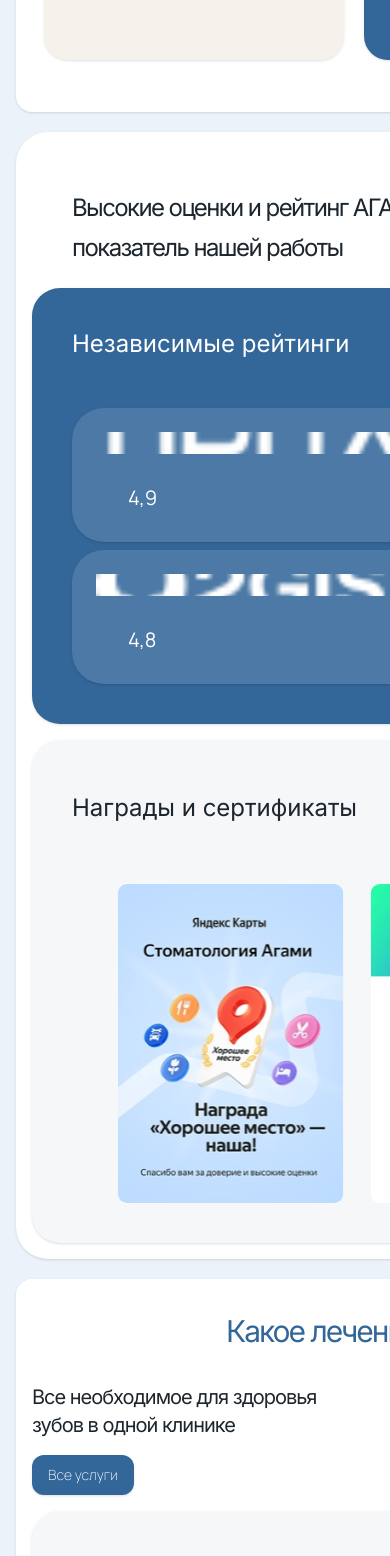
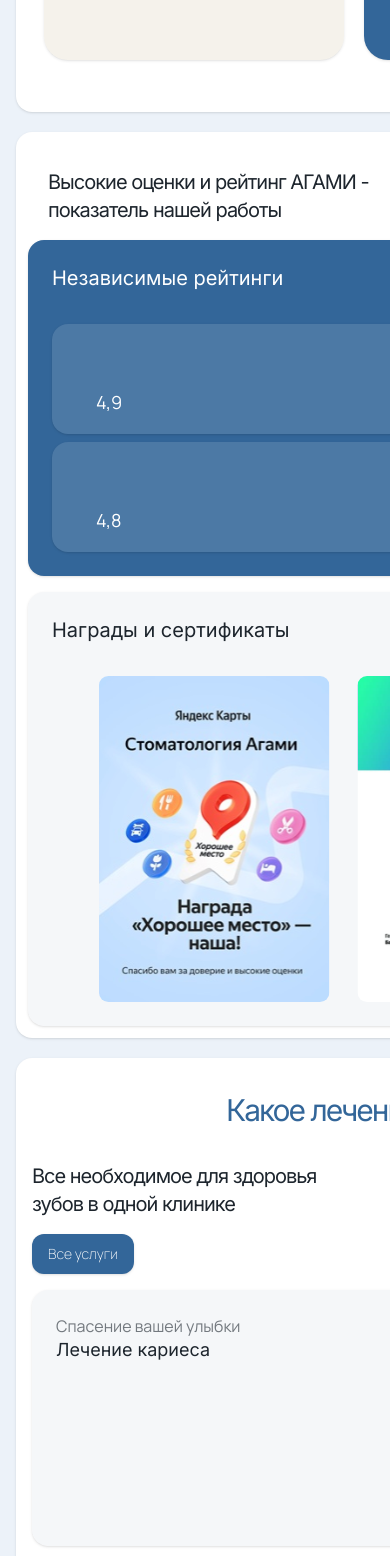
Before and after one commit to dorinpuscasu25/dental-landing-page, a React (Vite) app: page / in a window 390 px wide. Shown: the part 2240-3796 px from the top of the page. Built offline with nearby package versions, Linux system fonts and the light colour scheme.

Commit message:
Updated ContentMainSection.tsx

```diff
--- a/src/screens/ElementLight/sections/ContentMainSection/ContentMainSection.tsx
+++ b/src/screens/ElementLight/sections/ContentMainSection/ContentMainSection.tsx
@@ -447,40 +447,40 @@ export const ContentMainSection = ({
         </CardContent>
       </Card>
 
-      <Card className="w-full bg-white rounded-[32px] border-0">
-        <CardContent className="flex flex-col gap-4 p-4">
-          <div className="flex flex-col lg:flex-row gap-5">
-            <div className="flex-1 flex items-center pt-10 px-10">
-              <h2 className="[font-family:'Inter',Helvetica] font-normal text-[#1d252d] text-2xl md:text-[37.2px] tracking-[-1.60px] leading-10">
+      <Card className="w-full bg-white rounded-2xl md:rounded-[32px] border-0">
+        <CardContent className="flex flex-col gap-4 p-3 md:p-4">
+          <div className="flex flex-col lg:flex-row gap-4 md:gap-5">
+            <div className="flex-1 flex items-center pt-6 md:pt-10 px-5 md:px-10">
+              <h2 className="[font-family:'Inter',Helvetica] font-normal text-[#1d252d] text-xl md:text-2xl lg:text-[37.2px] tracking-[-1px] md:tracking-[-1.60px] leading-7 md:leading-10">
                 Высокие оценки и рейтинг АГАМИ -<br />
                 показатель нашей работы
               </h2>
             </div>
-            <Card className="flex-1 bg-[#336699] rounded-[28px] border-0">
-              <CardContent className="p-10">
-                <h3 className="[font-family:'Inter',Helvetica] font-normal text-white text-2xl md:text-[29.9px] leading-8 mb-12">
+            <Card className="flex-1 bg-[#336699] rounded-2xl md:rounded-[28px] border-0">
+              <CardContent className="p-6 md:p-10">
+                <h3 className="[font-family:'Inter',Helvetica] font-normal text-white text-xl md:text-2xl lg:text-[29.9px] leading-7 md:leading-8 mb-8 md:mb-12">
                   Независимые рейтинги
                 </h3>
                 <div className="grid grid-cols-2 gap-2">
                   {ratingPlatforms.map((platform, index) => (
                     <Card
                       key={index}
-                      className="bg-[#ffffff1f] rounded-[32px] border-0"
+                      className="bg-[#ffffff1f] rounded-2xl md:rounded-[32px] border-0"
                     >
-                      <CardContent className="flex flex-col justify-between p-6 min-h-[134px]">
+                      <CardContent className="flex flex-col justify-between p-4 md:p-6 min-h-[110px] md:min-h-[134px]">
                         <div
-                          className="h-[22px] bg-cover bg-center"
+                          className="h-[18px] md:h-[22px] bg-contain bg-no-repeat bg-center"
                           style={{ backgroundImage: `url(${platform.logo})` }}
                         />
                         <div className="flex items-center justify-between">
                           <div className="flex items-center gap-2">
-                            <div className="w-6 h-6" />
-                            <span className="[font-family:'Manrope',Helvetica] font-normal text-white text-xl">
+                            <div className="w-5 h-5 md:w-6 md:h-6" />
+                            <span className="[font-family:'Manrope',Helvetica] font-normal text-white text-lg md:text-xl">
                               {platform.rating}
                             </span>
                           </div>
-                          <div className="flex w-10 h-10 items-center justify-center bg-[#ffffff29] rounded-xl">
-                            <div className="w-8 h-8" />
+                          <div className="flex w-8 h-8 md:w-10 md:h-10 items-center justify-center bg-[#ffffff29] rounded-lg md:rounded-xl">
+                            <div className="w-6 h-6 md:w-8 md:h-8" />
                           </div>
                         </div>
                       </CardContent>
@@ -491,25 +491,25 @@ export const ContentMainSection = ({
             </Card>
           </div>
 
-          <Card className="bg-[#0035690a] rounded-[28px] border-0">
-            <CardContent className="flex flex-col gap-12 p-10">
+          <Card className="bg-[#0035690a] rounded-2xl md:rounded-[28px] border-0">
+            <CardContent className="flex flex-col gap-8 md:gap-12 p-6 md:p-10">
               <div className="flex items-center justify-between">
-                <h3 className="[font-family:'Inter',Helvetica] font-normal text-[#1d252d] text-2xl md:text-[30.4px] leading-8">
+                <h3 className="[font-family:'Inter',Helvetica] font-normal text-[#1d252d] text-xl md:text-2xl lg:text-[30.4px] leading-7 md:leading-8">
                   Награды и сертификаты
                 </h3>
-                <div className="flex items-center gap-3">
+                <div className="hidden md:flex items-center gap-3">
                   <Button
                     variant="secondary"
                     size="icon"
-                    className="w-14 h-14 bg-[#1d252d1f] hover:bg-[#1d252d1f]/80 rounded-2xl"
+                    className="w-12 h-12 md:w-14 md:h-14 bg-[#1d252d1f] hover:bg-[#1d252d1f]/80 rounded-xl md:rounded-2xl"
                   >
-                    <div className="w-8 h-8 rotate-180" />
+                    <div className="w-6 h-6 md:w-8 md:h-8 rotate-180" />
                   </Button>
                   <Button
                     size="icon"
-                    className="w-14 h-14 bg-[#336699] hover:bg-[#336699]/90 rounded-2xl"
+                    className="w-12 h-12 md:w-14 md:h-14 bg-[#336699] hover:bg-[#336699]/90 rounded-xl md:rounded-2xl"
                   >
-                    <div className="w-8 h-8" />
+                    <div className="w-6 h-6 md:w-8 md:h-8" />
                   </Button>
                 </div>
               </div>
@@ -539,15 +539,15 @@ export const ContentMainSection = ({
                   </span>
                 </Button>
               </div>
-              <Card className="flex-1 bg-[#0035690a] rounded-[28px] overflow-hidden border-0 relative min-h-80">
-                <CardContent className="p-10 flex flex-col justify-between h-full">
-                  <p className="[font-family:'Manrope',Helvetica] font-normal text-[#1d252d99] text-lg">
+              <Card className="flex-1 bg-[#0035690a] rounded-2xl md:rounded-[28px] overflow-hidden border-0 relative min-h-64 md:min-h-80">
+                <CardContent className="p-6 md:p-10 flex flex-col justify-between h-full">
+                  <p className="[font-family:'Manrope',Helvetica] font-normal text-[#1d252d99] text-base md:text-lg">
                     {services[0].category}
                   </p>
-                  <h4 className="[font-family:'Inter',Helvetica] font-normal text-[#1d252d] text-xl md:text-[22.3px] leading-7">
+                  <h4 className="[font-family:'Inter',Helvetica] font-normal text-[#1d252d] text-lg md:text-xl lg:text-[22.3px] leading-6 md:leading-7">
                     {services[0].title}
                   </h4>
-                  <div className="absolute top-[calc(50%-105px)] right-0 w-[210px] h-[210px] bg-white rounded-[32px] overflow-hidden">
+                  <div className="absolute top-[calc(50%-80px)] md:top-[calc(50%-105px)] right-0 w-[160px] h-[160px] md:w-[210px] md:h-[210px] bg-white rounded-2xl md:rounded-[32px] overflow-hidden">
                     <div
                       className="w-full h-full bg-cover bg-center"
                       style={{ backgroundImage: `url(${services[0].image})` }}
@@ -581,50 +581,50 @@ export const ContentMainSection = ({
               ))}
             </div>
 
-            <div className="grid grid-cols-1 lg:grid-cols-2 gap-5">
-              <Card className="bg-[#ae955f1f] rounded-[28px] border-0">
-                <CardContent className="p-10 flex gap-5 min-h-[344px]">
+            <div className="grid grid-cols-1 lg:grid-cols-2 gap-4 md:gap-5">
+              <Card className="bg-[#ae955f1f] rounded-2xl md:rounded-[28px] border-0">
+                <CardContent className="p-6 md:p-10 flex gap-5 min-h-[280px] md:min-h-[344px]">
                   <div className="flex-1 flex flex-col justify-between">
-                    <h3 className="[font-family:'Inter',Helvetica] font-normal text-[#ae955f] text-2xl md:text-[30.1px] leading-8 mb-6">
+                    <h3 className="[font-family:'Inter',Helvetica] font-normal text-[#ae955f] text-xl md:text-2xl lg:text-[30.1px] leading-7 md:leading-8 mb-4 md:mb-6">
                       Прозрачное
                       <br />
                       ценообразование
                     </h3>
-                    <p className="[font-family:'Manrope',Helvetica] font-normal text-[#1d252d99] text-sm leading-5 mb-12">
+                    <p className="[font-family:'Manrope',Helvetica] font-normal text-[#1d252d99] text-xs md:text-sm leading-4 md:leading-5 mb-8 md:mb-12">
                       Наш подход к лечению пациента - формирование комплексного
                       плана при первом посещении клиники. Такой план лечения
                       включает все необходимые услуги, этапы и общую сумму. Мы
                       гарантируем, что стоимость останется итоговой. Никаких
                       скрытых расходов — только честное ценообразование.
                     </p>
-                    <Button className="h-12 gap-3 px-5 bg-[#ae955f2e] hover:bg-[#ae955f2e]/80 rounded-2xl w-fit">
-                      <span className="[font-family:'Manrope',Helvetica] font-extralight text-[#ae955f] text-base">
+                    <Button className="h-10 md:h-12 gap-2 md:gap-3 px-4 md:px-5 bg-[#ae955f2e] hover:bg-[#ae955f2e]/80 rounded-xl md:rounded-2xl w-fit">
+                      <span className="[font-family:'Manrope',Helvetica] font-extralight text-[#ae955f] text-sm md:text-base">
                         Цены
                       </span>
                     </Button>
                   </div>
                 </CardContent>
               </Card>
-              <Card className="bg-[#336699] rounded-[40px] border-0 relative overflow-hidden">
-                <CardContent className="p-10 flex gap-5 min-h-[344px]">
+              <Card className="bg-[#336699] rounded-2xl md:rounded-[40px] border-0 relative overflow-hidden">
+                <CardContent className="p-6 md:p-10 flex gap-5 min-h-[280px] md:min-h-[344px]">
                   <div className="flex-1 flex flex-col justify-between z-10">
-                    <h3 className="[font-family:'Inter',Helvetica] font-normal text-white text-2xl md:text-[29.9px] leading-8 mb-6">
+                    <h3 className="[font-family:'Inter',Helvetica] font-normal text-white text-xl md:text-2xl lg:text-[29.9px] leading-7 md:leading-8 mb-4 md:mb-6">
                       Лечим зубы
                       <br />
                       во сне под седацией
                     </h3>
-                    <p className="[font-family:'Manrope',Helvetica] font-normal text-[#ffffffcc] text-sm leading-5 mb-12">
+                    <p className="[font-family:'Manrope',Helvetica] font-normal text-[#ffffffcc] text-xs md:text-sm leading-4 md:leading-5 mb-8 md:mb-12">
                       Комфортное лечение зубов без страха, стресса и неприятных
                       воспоминаний под полным контролем врача-анестезиолога
                     </p>
-                    <Button className="h-12 gap-3 px-5 bg-[#ae955f] hover:bg-[#ae955f]/90 rounded-2xl w-fit">
-                      <span className="[font-family:'Manrope',Helvetica] font-extralight text-white text-base">
+                    <Button className="h-10 md:h-12 gap-2 md:gap-3 px-4 md:px-5 bg-[#ae955f] hover:bg-[#ae955f]/90 rounded-xl md:rounded-2xl w-fit">
+                      <span className="[font-family:'Manrope',Helvetica] font-extralight text-white text-sm md:text-base">
                         Подробнее
                       </span>
                     </Button>
                   </div>
                   <div
-                    className="absolute -top-8 right-2 w-[calc(50%+24px)] h-[calc(100%+64px)] rounded-[32px] bg-cover bg-center"
+                    className="hidden md:block absolute -top-8 right-2 w-[calc(50%+24px)] h-[calc(100%+64px)] rounded-[32px] bg-cover bg-center"
                     style={{
                       backgroundImage:
                         "url(/------------br---------------------.png)",
@@ -676,24 +676,24 @@ export const ContentMainSection = ({
             Где мы находимся?
           </h2>
 
-          <div className="flex flex-col lg:flex-row gap-5 w-full">
+          <div className="flex flex-col lg:flex-row gap-4 md:gap-5 w-full">
             <div className="flex-1">
-              <div className="relative h-[554px] rounded-[28px] overflow-hidden">
+              <div className="relative h-[300px] md:h-[400px] lg:h-[554px] rounded-2xl md:rounded-[28px] overflow-hidden">
                 <div className="w-full h-full relative">
                   <div className="absolute top-0 left-0 w-px h-px flex bg-white bg-blend-saturation">
                     <div className="-mt-32 w-[1020px] h-[810px] -ml-32 bg-[url(/image.png)] bg-cover bg-center" />
                   </div>
                   <img
-                    className="absolute top-[197px] left-[347px] w-[70px] h-20"
+                    className="hidden md:block absolute top-[197px] left-[347px] w-[70px] h-20"
                     alt="Image"
                     src="/image-1.svg"
                   />
                   <img
-                    className="absolute top-[108px] left-2.5 w-7 h-[206px]"
+                    className="hidden md:block absolute top-[108px] left-2.5 w-7 h-[206px]"
                     alt="Container"
                     src="/container-4.svg"
                   />
-                  <div className="absolute bottom-0 left-0 right-0 flex flex-col items-start pl-[423.55px] pr-[3px]">
+                  <div className="hidden md:flex absolute bottom-0 left-0 right-0 flex-col items-start pl-[423.55px] pr-[3px]">
                     <div className="flex items-center gap-2 pb-2 px-2">
                       <div className="flex items-start h-6 bg-white rounded-[3px] overflow-hidden shadow-[0px_2px_5px_-3px_#00000026,0px_1px_2px_1px_#00000026]">
                         <img
@@ -743,39 +743,39 @@ export const ContentMainSection = ({
               </div>
             </div>
 
-            <Card className="flex-1 bg-[#3366990a] rounded-[28px] border-0">
-              <CardContent className="p-4 flex flex-col gap-5 h-full">
-                <Card className="bg-[#336699] rounded-3xl border-0">
-                  <CardContent className="flex flex-col gap-12 p-10">
-                    <div className="flex flex-col md:flex-row gap-5">
+            <Card className="flex-1 bg-[#3366990a] rounded-2xl md:rounded-[28px] border-0">
+              <CardContent className="p-3 md:p-4 flex flex-col gap-4 md:gap-5 h-full">
+                <Card className="bg-[#336699] rounded-2xl md:rounded-3xl border-0">
+                  <CardContent className="flex flex-col gap-8 md:gap-12 p-6 md:p-10">
+                    <div className="flex flex-col md:flex-row gap-4 md:gap-5">
                       <div className="flex-1 flex items-center gap-3">
-                        <div className="w-8 h-8" />
-                        <span className="[font-family:'Manrope',Helvetica] font-extralight text-white text-sm">
+                        <div className="w-6 h-6 md:w-8 md:h-8" />
+                        <span className="[font-family:'Manrope',Helvetica] font-extralight text-white text-xs md:text-sm">
                           г. Москва, ул. Советской Армии, 17/52
                         </span>
                       </div>
                       <div className="flex-1 flex items-center gap-3">
-                        <div className="w-8 h-8" />
-                        <div className="flex flex-col gap-2">
-                          <span className="[font-family:'Manrope',Helvetica] font-extralight text-white text-sm">
+                        <div className="w-6 h-6 md:w-8 md:h-8" />
+                        <div className="flex flex-col gap-1.5 md:gap-2">
+                          <span className="[font-family:'Manrope',Helvetica] font-extralight text-white text-xs md:text-sm">
                             м. Марьина Роща
                           </span>
-                          <span className="[font-family:'Manrope',Helvetica] font-extralight text-white text-sm">
+                          <span className="[font-family:'Manrope',Helvetica] font-extralight text-white text-xs md:text-sm">
                             5 минут пешком (400 метров)
                           </span>
                         </div>
                       </div>
                     </div>
-                    <div className="flex flex-col md:flex-row gap-5">
+                    <div className="flex flex-col md:flex-row gap-4 md:gap-5">
                       <div className="flex-1">
-                        <p className="[font-family:'Manrope',Helvetica] font-extralight text-white text-sm leading-5">
+                        <p className="[font-family:'Manrope',Helvetica] font-extralight text-white text-xs md:text-sm leading-4 md:leading-5">
                           Находимся с торца жилого дома со стороны Лазаревского
                           переулка.
                         </p>
                       </div>
                       <div className="flex-1">
-                        <Button className="h-12 gap-3 px-5 bg-[#ffffff29] hover:bg-[#ffffff29]/80 rounded-2xl">
-                          <span className="[font-family:'Manrope',Helvetica] font-extralight text-white text-base">
+                        <Button className="h-10 md:h-12 gap-2 md:gap-3 px-4 md:px-5 bg-[#ffffff29] hover:bg-[#ffffff29]/80 rounded-xl md:rounded-2xl">
+                          <span className="[font-family:'Manrope',Helvetica] font-extralight text-white text-sm md:text-base">
                             Контакты
                           </span>
                         </Button>
@@ -783,7 +783,7 @@ export const ContentMainSection = ({
                     </div>
                   </CardContent>
                 </Card>
-                <div className="flex-1 rounded-3xl bg-[url(/img-3.png)] bg-cover bg-center" />
+                <div className="flex-1 rounded-2xl md:rounded-3xl bg-[url(/img-3.png)] bg-cover bg-center min-h-[150px]" />
               </CardContent>
             </Card>
           </div>
```
